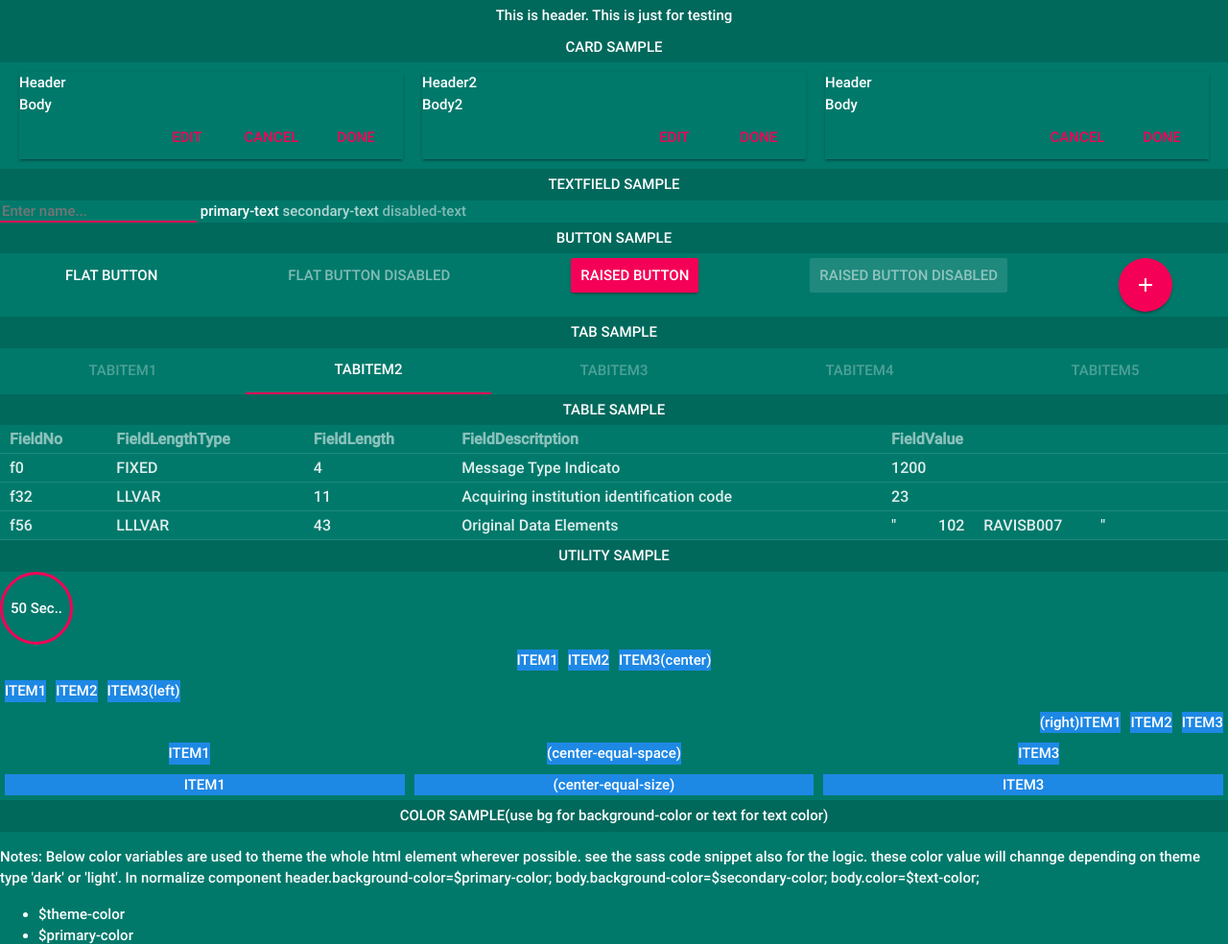
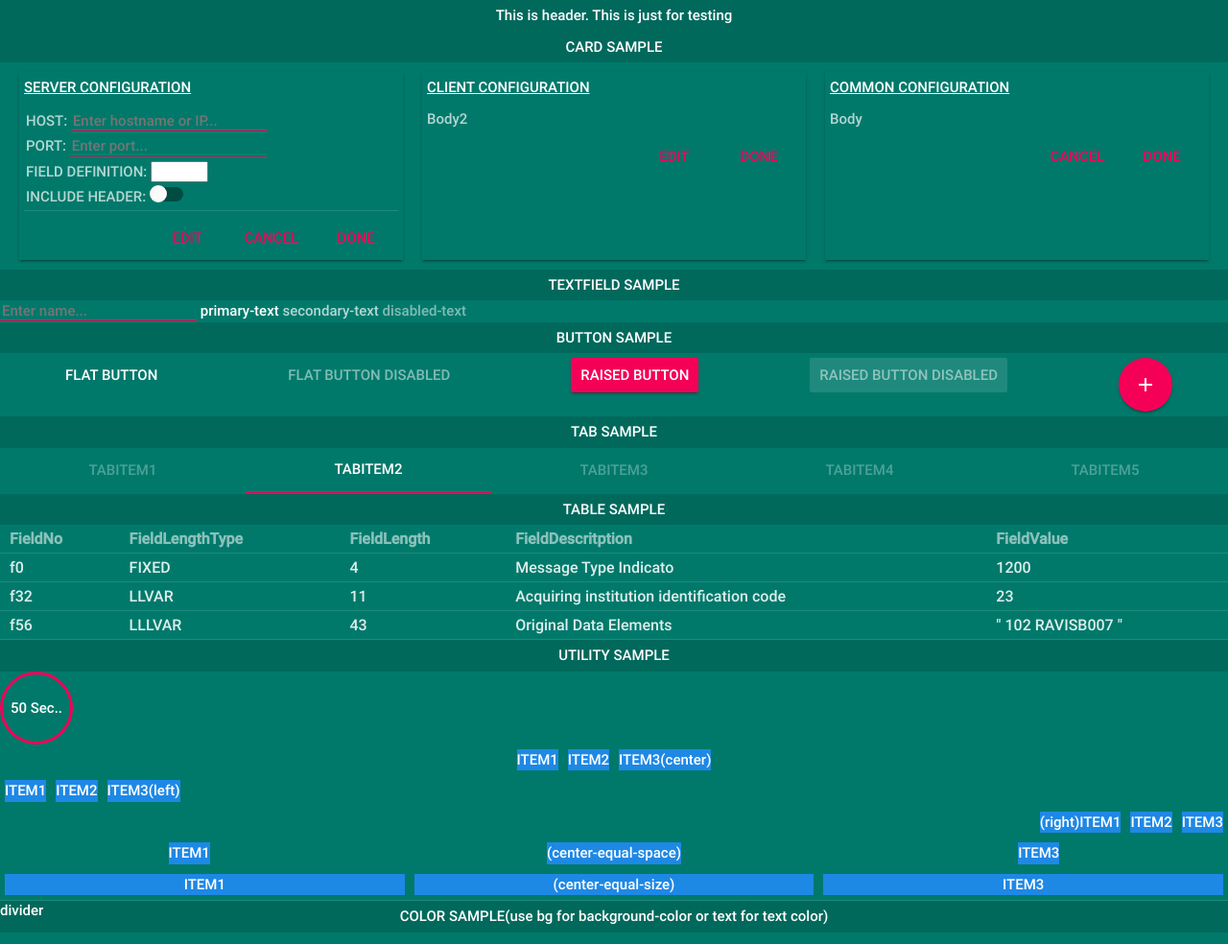
Before and after one commit to krvikash35/mycss, a website: page index.html in a window 1280 px wide. Shown: the top 984 px of the page at 96% size. Drawn offline with Linux system fonts and the light colour scheme.

Commit message:
added switch

```diff
--- a/index.html
+++ b/index.html
@@ -23,10 +23,30 @@
     <div class="card-container">
         <div class="card">
             <div class="card-header">
-          Header
+                SERVER CONFIGURATION
             </div>
             <div class="card-body">
-          Body
+              <div class="card-body-item">HOST: <input type="text" placeholder="Enter hostname or IP..."/></div>
+              <div class="card-body-item">PORT: <input type="text" placeholder="Enter port..."/></div>
+              <div class="card-body-item">
+                FIELD DEFINITION:
+                 <select>
+                    <option value="volvo">Volvo</option>
+                    <option value="saab">Saab</option>
+                    <option value="opel">Opel</option>
+                    <option value="audi">Audi</option>
+                </select><br/>
+              </div>
+              <div class="card-body-item">
+                INCLUDE HEADER:
+                <label class="switch">
+                  <input type="checkbox">
+                  <div class="slider round"></div>
+                </label>
+              </div>
+              <div class="divider"></div>
+
+
             </div>
             <div class="card-footer">
                 <button class="btn-flat ripple">Edit</button>
@@ -37,7 +57,7 @@
 
         <div class="card">
             <div class="card-header">
-          Header2
+                CLIENT CONFIGURATION
             </div>
             <div class="card-body">
                 Body2
@@ -49,7 +69,7 @@
         </div>
         <div class="card">
             <div class="card-header">
-          Header
+                COMMON CONFIGURATION
             </div>
             <div class="card-body">
                 Body
@@ -65,7 +85,7 @@
         <p>TEXTFIELD SAMPLE</p>
     </header>
     <div>
-      <input type="text" placeholder="Enter name..."/>
+        <input type="text" placeholder="Enter name..." />
         <label class="primary-text">primary-text</label>
         <label class="secondary-text">secondary-text</label>
         <label class="disabled-text">disabled-text</label>
@@ -106,41 +126,43 @@
             <th>FieldDescritption</th>
             <th>FieldValue</th>
         </tr>
-      <tr >
+        <tr>
             <td>f0</td>
             <!-- <td >N</td> -->
-        <td >FIXED</td>
-        <td >4</td>
-        <td >Message Type Indicato</td>
-        <td >1200</td>
+            <td>FIXED</td>
+            <td>4</td>
+            <td>Message Type Indicato</td>
+            <td>1200</td>
         </tr>
-      <tr >
+        <tr>
             <td>f32</td>
             <!-- <td >N</td> -->
-        <td >LLVAR</td>
-        <td >11</td>
-        <td >Acquiring institution identification code</td>
-        <td >23</td>
+            <td>LLVAR</td>
+            <td>11</td>
+            <td>Acquiring institution identification code</td>
+            <td>23</td>
         </tr>
-      <tr >
+        <tr>
             <td>f56</td>
             <!-- <td >ANS</td> -->
-        <td >LLLVAR</td>
-        <td >43</td>
-        <td >Original Data Elements</td>
-        <td class="pre-ws">"           102     RAVISB007          "</td>
+            <td>LLLVAR</td>
+            <td>43</td>
+            <td>Original Data Elements</td>
+            <td class="pre-ws">" 102 RAVISB007 "</td>
         </tr>
     </table>
 
     <header class="center">
         <p>UTILITY SAMPLE</p>
     </header>
+
     <div class="circle">50 Sec..</div>
     <div class="center">
         <div class="bg-blue bg-darken-1">ITEM1</div>
         <div class="bg-blue bg-darken-1">ITEM2</div>
         <div class="bg-blue bg-darken-1">ITEM3(center)</div>
     </div>
+
     <div class="left">
         <div class="bg-blue bg-darken-1">ITEM1</div>
         <div class="bg-blue bg-darken-1">ITEM2</div>
@@ -161,15 +183,14 @@
         <div class="bg-blue bg-darken-1">(center-equal-size)</div>
         <div class="bg-blue bg-darken-1">ITEM3</div>
     </div>
-
+<div class="divider">divider</div>
 
     <header class="center">
         <p>COLOR SAMPLE(use bg for background-color or text for text color)</p>
     </header>
     <p>
-      Notes: Below color variables are used to theme the whole html element wherever possible. see the sass code
-      snippet also for the logic. these color value will channge depending on theme type 'dark' or 'light'. In normalize
-      component header.background-color=$primary-color; body.background-color=$secondary-color; body.color=$text-color;
+        Notes: Below color variables are used to theme the whole html element wherever possible. see the sass code snippet also for the logic. these color value will channge depending on theme type 'dark' or 'light'. In normalize component header.background-color=$primary-color;
+        body.background-color=$secondary-color; body.color=$text-color;
         <ul>
             <li>$theme-color</li>
             <li>$primary-color</li>
@@ -200,7 +221,7 @@
         $link-color: color("light-blue", "darken-1") !default;
       </pre>
     </p>
-    <div >
+    <div>
         <div class="bg-red bg-accent-1 equal ">.bg-red.bg-accent-1</div>
         <div class="bg-red bg-accent-2 equal">.bg-red.bg-accent-2</div>
         <div class="bg-red bg-accent-3 equal">.bg-red.bg-accent-3</div>
@@ -232,7 +253,7 @@
         <div class="bg-pink bg-lighten-4">.bg-pink.bg-lighten-4</div>
         <div class="bg-pink bg-lighten-5">.bg-pink.bg-lighten-5</div>
     </div>
-    <div >
+    <div>
         <div class="bg-purple bg-accent-1">.bg-purple.bg-accent-1</div>
         <div class="bg-purple bg-accent-2">.bg-purple.bg-accent-2</div>
         <div class="bg-purple bg-accent-3">.bg-purple.bg-accent-3</div>
@@ -248,7 +269,7 @@
         <div class="bg-purple bg-lighten-4">.bg-purple.bg-lighten-4</div>
         <div class="bg-purple bg-lighten-5">.bg-purple.bg-lighten-5</div>
     </div>
-    <div >
+    <div>
         <div class="bg-deep-purple bg-accent-1">.bg-deep-purple.bg-accent-1</div>
         <div class="bg-deep-purple bg-accent-2">.bg-deep-purple.bg-accent-2</div>
         <div class="bg-deep-purple bg-accent-3">.bg-deep-purple.bg-accent-3</div>
@@ -264,7 +285,7 @@
         <div class="bg-deep-purple bg-lighten-4">.bg-deep-purple.bg-lighten-4</div>
         <div class="bg-deep-purple bg-lighten-5">.bg-deep-purple.bg-lighten-5</div>
     </div>
-    <div >
+    <div>
         <div class="bg-indigo bg-accent-1">.bg-indigo.bg-accent-1</div>
         <div class="bg-indigo bg-accent-2">.bg-indigo.bg-accent-2</div>
         <div class="bg-indigo bg-accent-3">.bg-indigo.bg-accent-3</div>
@@ -280,7 +301,7 @@
         <div class="bg-indigo bg-lighten-4">.bg-indigo.bg-lighten-4</div>
         <div class="bg-indigo bg-lighten-5">.bg-indigo.bg-lighten-5</div>
     </div>
-    <div >
+    <div>
         <div class="bg-blue bg-accent-1">.bg-blue.bg-accent-1</div>
         <div class="bg-blue bg-accent-2">.bg-blue.bg-accent-2</div>
         <div class="bg-blue bg-accent-3">.bg-blue.bg-accent-3</div>
@@ -296,7 +317,7 @@
         <div class="bg-blue bg-lighten-4">.bg-blue.bg-lighten-4</div>
         <div class="bg-blue bg-lighten-5">.bg-blue.bg-lighten-5</div>
     </div>
-    <div >
+    <div>
         <div class="bg-light-blue bg-accent-1">.bg-light-blue.bg-accent-1</div>
         <div class="bg-light-blue bg-accent-2">.bg-light-blue.bg-accent-2</div>
         <div class="bg-light-blue bg-accent-3">.bg-light-blue.bg-accent-3</div>
@@ -312,7 +333,7 @@
         <div class="bg-light-blue bg-lighten-4">.bg-light-blue.bg-lighten-4</div>
         <div class="bg-light-blue bg-lighten-5">.bg-light-blue.bg-lighten-5</div>
     </div>
-    <div >
+    <div>
         <div class="bg-cyan bg-accent-1">.bg-cyan.bg-accent-1</div>
         <div class="bg-cyan bg-accent-2">.bg-cyan.bg-accent-2</div>
         <div class="bg-cyan bg-accent-3">.bg-cyan.bg-accent-3</div>
@@ -328,7 +349,7 @@
         <div class="bg-cyan bg-lighten-4">.bg-cyan.bg-lighten-4</div>
         <div class="bg-cyan bg-lighten-5">.bg-cyan.bg-lighten-5</div>
     </div>
-    <div >
+    <div>
         <div class="bg-teal bg-accent-1">.bg-teal.bg-accent-1</div>
         <div class="bg-teal bg-accent-2">.bg-teal.bg-accent-2</div>
         <div class="bg-teal bg-accent-3">.bg-teal.bg-accent-3</div>
@@ -344,7 +365,7 @@
         <div class="bg-teal bg-lighten-4">.bg-teal.bg-lighten-4</div>
         <div class="bg-teal bg-lighten-5">.bg-teal.bg-lighten-5</div>
     </div>
-    <div >
+    <div>
         <div class="bg-green bg-accent-1">.bg-green.bg-accent-1</div>
         <div class="bg-green bg-accent-2">.bg-green.bg-accent-2</div>
         <div class="bg-green bg-accent-3">.bg-green.bg-accent-3</div>
@@ -360,7 +381,7 @@
         <div class="bg-green bg-lighten-4">.bg-green.bg-lighten-4</div>
         <div class="bg-green bg-lighten-5">.bg-green.bg-lighten-5</div>
     </div>
-    <div >
+    <div>
         <div class="bg-light-green bg-accent-1">.bg-light-green.bg-accent-1</div>
         <div class="bg-light-green bg-accent-2">.bg-light-green.bg-accent-2</div>
         <div class="bg-light-green bg-accent-3">.bg-light-green.bg-accent-3</div>
@@ -376,7 +397,7 @@
         <div class="bg-light-green bg-lighten-4">.bg-light-green.bg-lighten-4</div>
         <div class="bg-light-green bg-lighten-5">.bg-light-green.bg-lighten-5</div>
     </div>
-    <div >
+    <div>
         <div class="bg-lime bg-accent-1">.bg-lime.bg-accent-1</div>
         <div class="bg-lime bg-accent-2">.bg-lime.bg-accent-2</div>
         <div class="bg-lime bg-accent-3">.bg-lime.bg-accent-3</div>
@@ -392,7 +413,7 @@
         <div class="bg-lime bg-lighten-4">.bg-lime.bg-lighten-4</div>
         <div class="bg-lime bg-lighten-5">.bg-lime.bg-lighten-5</div>
     </div>
-    <div >
+    <div>
         <div class="bg-yellow bg-accent-1">.bg-yellow.bg-accent-1</div>
         <div class="bg-yellow bg-accent-2">.bg-yellow.bg-accent-2</div>
         <div class="bg-yellow bg-accent-3">.bg-yellow.bg-accent-3</div>
@@ -408,7 +429,7 @@
         <div class="bg-yellow bg-lighten-4">.bg-yellow.bg-lighten-4</div>
         <div class="bg-yellow bg-lighten-5">.bg-yellow.bg-lighten-5</div>
     </div>
-    <div >
+    <div>
         <div class="bg-amber bg-accent-1">.bg-amber.bg-accent-1</div>
         <div class="bg-amber bg-accent-2">.bg-amber.bg-accent-2</div>
         <div class="bg-amber bg-accent-3">.bg-amber.bg-accent-3</div>
@@ -424,7 +445,7 @@
         <div class="bg-amber bg-lighten-4">.bg-amber.bg-lighten-4</div>
         <div class="bg-amber bg-lighten-5">.bg-amber.bg-lighten-5</div>
     </div>
-    <div >
+    <div>
         <div class="bg-orange bg-accent-1">.bg-orange.bg-accent-1</div>
         <div class="bg-orange bg-accent-2">.bg-orange.bg-accent-2</div>
         <div class="bg-orange bg-accent-3">.bg-orange.bg-accent-3</div>
@@ -440,7 +461,7 @@
         <div class="bg-orange bg-lighten-4">.bg-orange.bg-lighten-4</div>
         <div class="bg-orange bg-lighten-5">.bg-orange.bg-lighten-5</div>
     </div>
-    <div >
+    <div>
         <div class="bg-deep-orange bg-accent-1">.bg-deep-orange.bg-accent-1</div>
         <div class="bg-deep-orange bg-accent-2">.bg-deep-orange.bg-accent-2</div>
         <div class="bg-deep-orange bg-accent-3">.bg-deep-orange.bg-accent-3</div>
@@ -456,7 +477,7 @@
         <div class="bg-deep-orange bg-lighten-4">.bg-deep-orange.bg-lighten-4</div>
         <div class="bg-deep-orange bg-lighten-5">.bg-deep-orange.bg-lighten-5</div>
     </div>
-    <div >
+    <div>
         <div class="bg-brown bg-accent-1">.bg-brown.bg-accent-1</div>
         <div class="bg-brown bg-accent-2">.bg-brown.bg-accent-2</div>
         <div class="bg-brown bg-accent-3">.bg-brown.bg-accent-3</div>
@@ -472,7 +493,7 @@
         <div class="bg-brown bg-lighten-4">.bg-brown.bg-lighten-4</div>
         <div class="bg-brown bg-lighten-5">.bg-brown.bg-lighten-5</div>
     </div>
-    <div >
+    <div>
         <div class="bg-blue-grey bg-accent-1">.bg-blue-grey.bg-accent-1</div>
         <div class="bg-blue-grey bg-accent-2">.bg-blue-grey.bg-accent-2</div>
         <div class="bg-blue-grey bg-accent-3">.bg-blue-grey.bg-accent-3</div>
@@ -488,7 +509,7 @@
         <div class="bg-blue-grey bg-lighten-4">.bg-blue-grey.bg-lighten-4</div>
         <div class="bg-blue-grey bg-lighten-5">.bg-blue-grey.bg-lighten-5</div>
     </div>
-    <div >
+    <div>
         <div class="bg-grey bg-accent-1">.bg-grey.bg-accent-1</div>
         <div class="bg-grey bg-accent-2">.bg-grey.bg-accent-2</div>
         <div class="bg-grey bg-accent-3">.bg-grey.bg-accent-3</div>
--- a/src/scss/components/_card.scss
+++ b/src/scss/components/_card.scss
@@ -22,10 +22,23 @@
   padding: 5px;
 }
 
+
+
+.card-container > .card > .card-header {
+  @extend .primary-text;
+  padding: 5px;
+  // font-style: italic;
+  text-decoration: underline;
+}
+
+.card-container > .card > .card-body {
+  @extend .secondary-text;
+  padding: 5px;
+}
+
+.card-container > .card > .card-body > .card-body-item {
+  padding: 2px;
+}
 .card-container > .card > .card-footer > button{
   color: $accent-color !important;
 }
-
-// .card-container > .card > .card-footer > button{
-//   color: $accent-color;
-// }
--- a/src/scss/components/_textfield.scss
+++ b/src/scss/components/_textfield.scss
@@ -1,7 +1,7 @@
 input[type="text"]{
   color: $text-color;
   border: none;
-  border-bottom: 2px solid $accent-color;
+  border-bottom: 1px solid $accent-color;
   outline: none;
   background-color: transparent;
 }
@@ -32,3 +32,59 @@ input[type="text"]{
     color: rgba($text-color, 0.38);
   }
 }
+
+
+
+
+
+/* The switch - the box around the slider */
+.switch {
+  position: relative;
+  display: inline-block;
+  width: 35px;
+  height: 15px;
+}
+.switch input {display:none;}
+.slider {
+  position: absolute;
+  cursor: pointer;
+  top: 0;
+  left: 0;
+  right: 0;
+  bottom: 0;
+  background-color: rgba(#000000, 0.38);
+  -webkit-transition: .4s;
+  transition: .4s;
+  border-radius: 34px;
+}
+.slider:before {
+  position: absolute;
+  content: "";
+  height: 18px;
+  width: 18px;
+  left: 0px;
+  bottom: -1px;
+  background-color: rgba(#FAFAFA, 1);
+  -webkit-transition: .4s;
+  transition: .4s;
+  border-radius: 50%;
+}
+// .slider.round:before {
+//   border-radius: 50%;
+// }
+
+input:checked + .slider {
+  // background-color: rgba(#FAFAFA, 0.50);
+  background-color: rgba($accent-color, 0.50);
+}
+//
+// input:focus + .slider {
+//   box-shadow: 0 0 1px #2196F3;
+// }
+//
+input:checked + .slider:before {
+  // -webkit-transform: translateX(26px);
+  // -ms-transform: translateX(26px);
+  transform: translateX(17px);
+  background-color: rgba($accent-color, 1);
+}
--- a/src/scss/components/_utility.scss
+++ b/src/scss/components/_utility.scss
@@ -5,6 +5,20 @@
 4. text-disabled
 5. z-depth-x
 */
+
+
+.divider{
+  width:100%;
+  height:1px;
+  @if $theme-type == "dark"{
+    background: rgba(#FFFFFF, 0.12);
+  }
+  @else{
+    background: rgba(#000000, 0.12);
+  }
+
+}
+
 .label-error{
   @extend .bg-red;
   @extend .bg-lighten-3;
```
Also changed, not shown: dist/css/material.css. Lines whose indentation alone changed are shown as unchanged.
